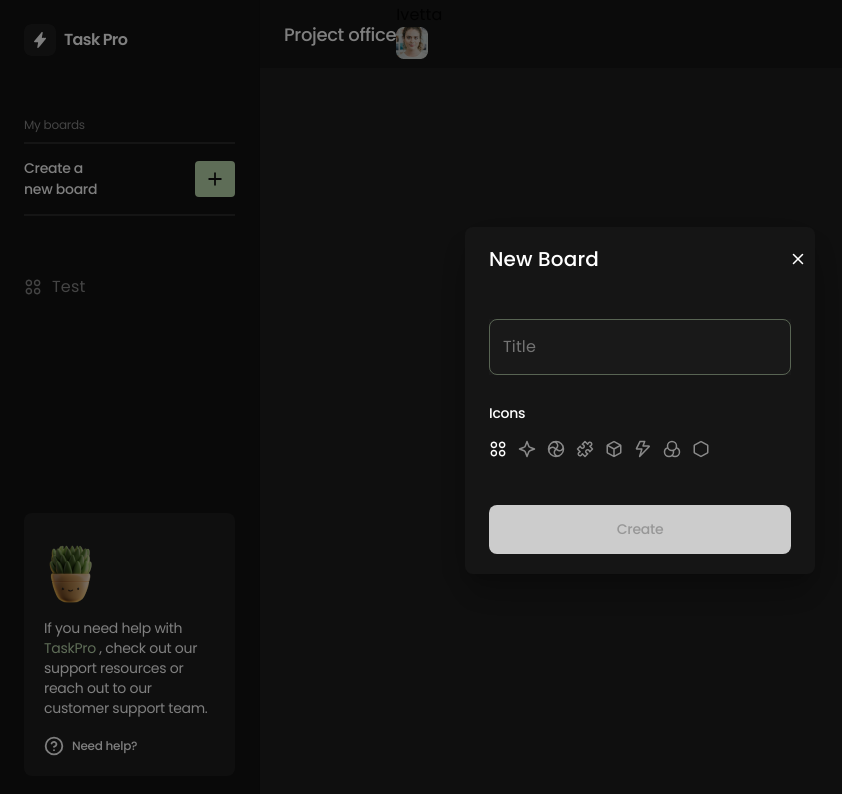
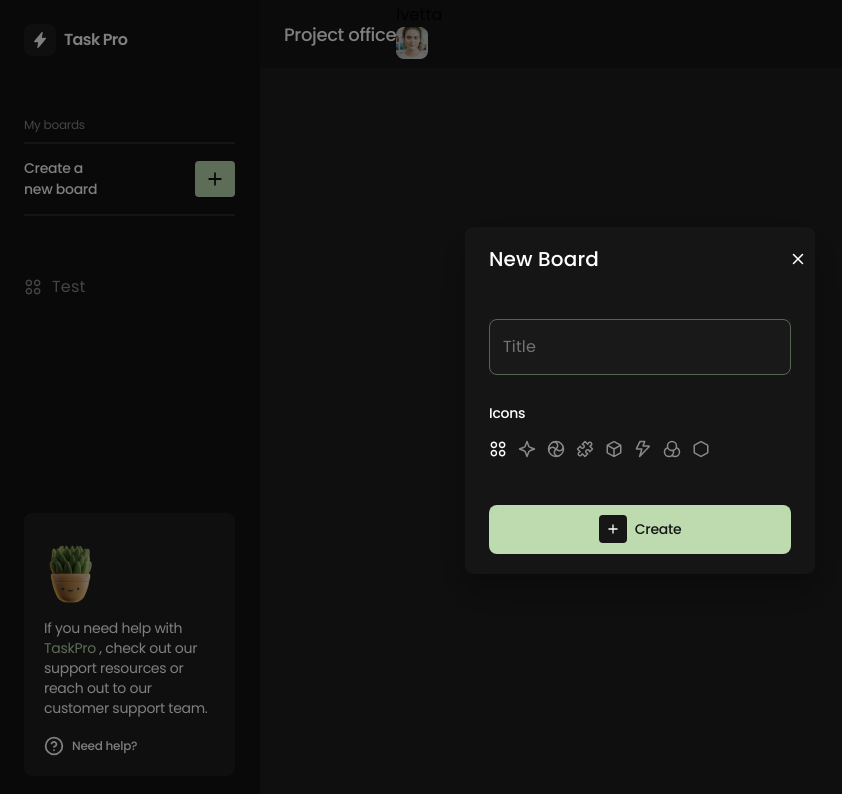
Before and after one commit to VladyslavChychykalo/task_pro, a React (Create React App) app: page / in a window 1280 px wide. Both pictures are taken after a click on the button 215 px from the left and 179 px from the top of the page. Shown: the top 794 px of the page, without its empty margins (0-842 px from the left). Built offline with nearby package versions, Linux system fonts and the light colour scheme.

Commit message:
add btns

```diff
--- a/src/components/customButton/CustomButton.jsx
+++ b/src/components/customButton/CustomButton.jsx
@@ -1,11 +1,16 @@
 import { Button } from "@mui/material";
 
-const CustomButton = ({ children, disabled = false, onClick }) => {
+const CustomButton = ({
+  children,
+  disabled = false,
+  onClick,
+  styleOptions = {},
+}) => {
   return (
     <Button
       onClick={onClick}
       fullWidth
-      disabled={disabled}
+      // disabled={disabled}
       sx={{
         fontFamily: "Poppins, sans-serif",
         textTransform: "none",
@@ -23,9 +28,11 @@ const CustomButton = ({ children, disabled = false, onClick }) => {
         "&:hover": {
           background: "#BEDBB0",
         },
-        "&:disabled": {
-          background: "#cccccc",
-        },
+        // "&:disabled": {
+        //   // background: "#cccccc",
+        //   // filter: "grayscale(100%)",
+        // },
+        ...styleOptions,
       }}
     >
       {children}
--- /dev/null
+++ b/src/components/customButton/buttonCreate/ButtonCreate.jsx
@@ -0,0 +1,31 @@
+import { IconButton } from "@mui/material";
+import { ReactComponent as PlusIcon } from "../../../assets/icons/plus.svg";
+
+const ButtonCreate = ({
+  stylesOptions = {},
+  onClick = () => null,
+  className,
+}) => {
+  return (
+    <IconButton
+      onClick={onClick}
+      sx={{
+        display: "flex",
+        alignItems: "center",
+        background: "#BEDBB0",
+        minWidth: "40px",
+        height: "36px",
+        borderRadius: "4px",
+        "&:hover": {
+          background: "#BEDBB0",
+        },
+        ...stylesOptions,
+      }}
+      className={className}
+    >
+      <PlusIcon />
+    </IconButton>
+  );
+};
+
+export default ButtonCreate;
--- a/src/components/modal/modalBoard/ModalBoard.jsx
+++ b/src/components/modal/modalBoard/ModalBoard.jsx
@@ -1,8 +1,10 @@
 import { useState } from "react";
 import CustomInput from "../../customInput/CustomInput";
 import CustomButton from "../../customButton/CustomButton";
+import ButtonCreate from "../../customButton/buttonCreate/ButtonCreate";
 import ListOfIcons from "./listOfIcons/ListOfIcons";
 import Modal from "../Modal";
+import styles from "./ModalBoard.module.css";
 
 const ModalBoard = ({ open, onCloseModal, handleBoard }) => {
   const [activeIndex, setActiveIndex] = useState(0);
@@ -38,6 +40,16 @@ const ModalBoard = ({ open, onCloseModal, handleBoard }) => {
       </ul>
 
       <CustomButton onClick={handleManipulateBoard} disabled={!titleBoard}>
+        <ButtonCreate
+          stylesOptions={{
+            background: "#161616",
+            marginRight: "8px",
+            minWidth: "28px",
+            height: "28px",
+            padding: "0px",
+          }}
+          className={styles.buttonCreate}
+        />
         Create
       </CustomButton>
     </Modal>
--- /dev/null
+++ b/src/components/modal/modalBoard/ModalBoard.module.css
@@ -0,0 +1,8 @@
+.buttonCreate svg {
+  width: 14px;
+  height: 14px;
+}
+
+.buttonCreate path {
+  stroke: #fff;
+}
--- a/src/components/modal/modalHelp/ModalHelp.jsx
+++ b/src/components/modal/modalHelp/ModalHelp.jsx
@@ -3,6 +3,9 @@ import Modal from "../Modal";
 import CustomInput from "../../customInput/CustomInput";
 
 const ModalHelp = ({ open, onCloseModal }) => {
+//   const [email, setEmai] = useState("");
+//   const [titleBoard, setTitleBoard] = useState("");
+
   const reset = () => {
     onCloseModal();
   };
--- a/src/components/screens/Screens.jsx
+++ b/src/components/screens/Screens.jsx
@@ -1,5 +1,35 @@
+import CustomButton from "../customButton/CustomButton";
+import ButtonCreate from "../customButton/buttonCreate/ButtonCreate";
+import styles from "./Screens.module.css";
+
 const Screens = (props) => {
-  return <div style={{ color: "#fff" }}>{props.board.title}</div>;
+  console.log("props", props);
+  return (
+    <div style={{ color: "#fff", padding: "48px 24px 36px" }}>
+      <CustomButton
+        styleOptions={{
+          background: "#121212",
+          color: "#fff",
+          "&:hover": { background: "#121212" },
+          maxWidth: "334px",
+          marginTop: "0px",
+        }}
+      >
+        <ButtonCreate
+          stylesOptions={{
+            background: "#fff",
+            marginRight: "8px",
+            minWidth: "28px",
+            height: "28px",
+            padding: "0px",
+          }}
+          className={styles.buttonCreate}
+        />
+        Add another column
+      </CustomButton>
+      {props.board.title}
+    </div>
+  );
 };
 
 export default Screens;
--- /dev/null
+++ b/src/components/screens/Screens.module.css
@@ -0,0 +1,8 @@
+.buttonCreate svg {
+  width: 14px;
+  height: 14px;
+}
+
+.buttonCreate path {
+  stroke: #121212;
+}
--- a/src/components/sidebar/Sidebar.jsx
+++ b/src/components/sidebar/Sidebar.jsx
@@ -1,11 +1,10 @@
 import { useLocation, useNavigate } from "react-router-dom";
-import { ReactComponent as PlusIcon } from "../../assets/icons/plus.svg";
 import Box from "@mui/material/Box";
 import Drawer from "@mui/material/Drawer";
-import { IconButton } from "@mui/material";
 import Divider from "@mui/material/Divider";
 import LogoBlock from "../logoBlock/LogoBlock";
 import HelpBlock from "./helpBlock/HelpBlock";
+import ButtonCreate from "../customButton/buttonCreate/ButtonCreate";
 
 import styles from "./Sidebar.module.css";
 
@@ -52,22 +51,7 @@ export default function ClippedDrawer({ boards, onOpenModal }) {
             <p className={styles.boardText}>
               Create a <br /> new board
             </p>
-            <IconButton
-              onClick={onOpenModal}
-              sx={{
-                display: "flex",
-                alignItems: "center",
-                background: "#BEDBB0",
-                minWidth: "40px",
-                height: "36px",
-                borderRadius: "4px",
-                "&:hover": {
-                  background: "#BEDBB0",
-                },
-              }}
-            >
-              <PlusIcon />
-            </IconButton>
+            <ButtonCreate onClick={onOpenModal} />
           </Box>
           <Divider sx={{ border: "1px solid rgba(255, 255, 255, 0.1)" }} />
         </div>
```
